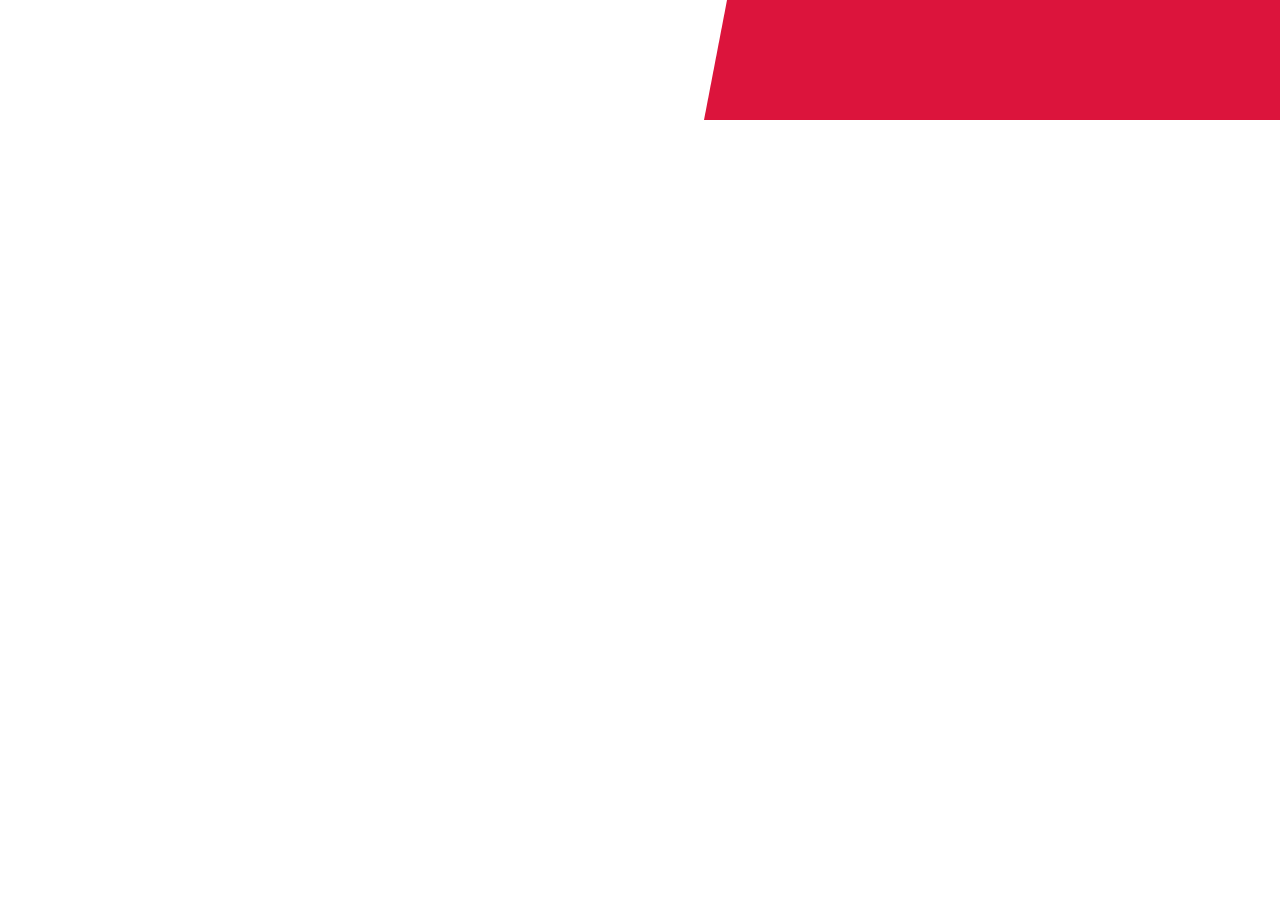
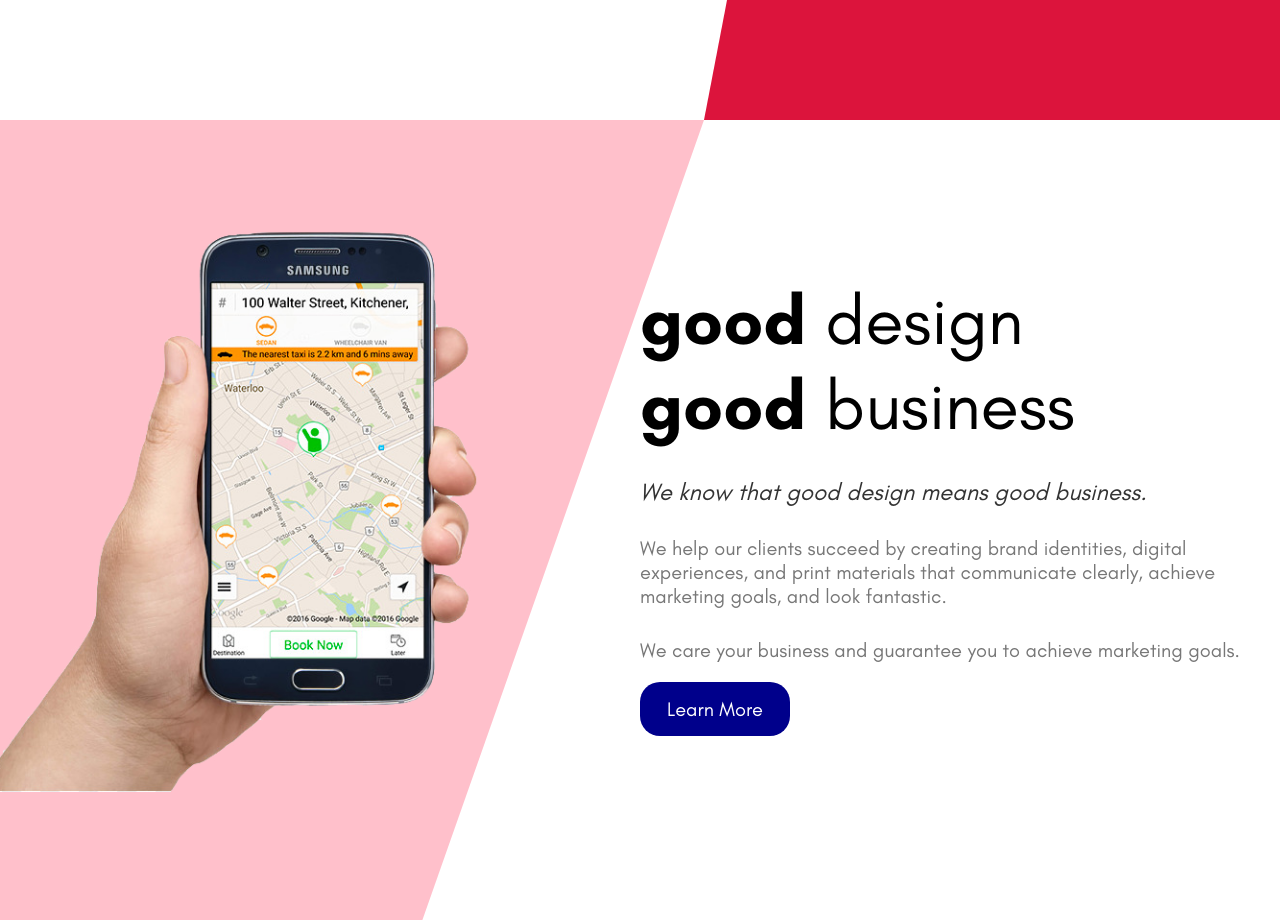
Before and after one commit to yogimeizalputra/Ditata, a React (Create React App) app: page / in a window 1280 px wide. Shown: the part 680-1600 px from the top of the page. Before the commit the page ends 800 px from the top, so only its background shows below. Built offline with nearby package versions, Linux system fonts and the light colour scheme.

Commit message:
Feature Page

```diff
--- a/src/App.jsx
+++ b/src/App.jsx
@@ -1,30 +1,46 @@
 import React from 'react';
-import styled from 'styled-components';
+import styled, { css } from 'styled-components';
+import Feature from './components/Feature';
 import Intro from './components/Intro';
 import Navbar from './components/Navbar';
 
 const Container = styled.div`
   height: 100vh;
   overflow: hidden;
+  position: relative;
 `
-const IntoShape = styled.div`
+const Shape = css`
   width: 100%;
   height: 100%;
   position: absolute;
   top: 0;
   left: 0;
   z-index: -1;
+`
+const IntoShape = styled.div`
+  ${Shape}
   clip-path: polygon(67% 0, 100% 0%, 100% 100%, 55% 100%);
   background-color: crimson;
+`
+const FeatureShape = styled.div`
+  ${Shape}
+  clip-path: polygon(0 0, 55% 0%, 33% 100%, 0 100%);
+  background-color: pink;
 `
 
 function App() {
   return (
-    <Container>
-      <Navbar />
-      <Intro />
-      <IntoShape />
-    </Container>
+    <>
+      <Container>
+        <Navbar />
+        <Intro />
+        <IntoShape />
+      </Container>
+      <Container>
+        <Feature />
+        <FeatureShape />
+      </Container>
+    </>
   );
 }
 
--- /dev/null
+++ b/src/components/Feature.jsx
@@ -0,0 +1,77 @@
+import React from 'react'
+import styled from 'styled-components'
+import App from '../img/app.png'
+import AnimatedShapes from './AnimatedShapes'
+
+const Container = styled.div`
+    display: flex;
+`
+const Left = styled.div`
+    width: 50%;
+`
+const Image = styled.img`
+    width: 90%;
+`
+const Right = styled.div`
+    width: 50%;
+    display: flex;
+    flex-direction: column;
+    justify-content: center;
+`
+const Title = styled.span`
+    font-size: 70px;
+`
+const SubTitle = styled.span`
+    font-size: 24px;
+    font-style: italic;
+    color: #333;
+    margin-top: 30px;
+`
+const Desc = styled.p`
+    font-size: 20px;
+    color: #777;
+    margin-top: 30px;
+`
+const Button = styled.button`
+    width: 150px;
+    border: none;
+    padding: 15px 20px;
+    background-color: darkblue;
+    color: white;
+    font-size: 20px;
+    border-radius: 20px;
+    margin-top: 20px;
+    cursor: pointer;
+`
+
+const Feature = () => {
+    return (
+        <Container>
+            <Left>
+                <Image src={App}/>
+            </Left>
+            <Right>
+                <Title>
+                    <b>good</b> design
+                    <br />
+                    <b>good</b> business
+                </Title>
+                <SubTitle>
+                    We know that good design means good business.
+                </SubTitle>
+                <Desc>
+                    We help our clients succeed by creating brand identities, digital
+                    experiences, and print materials that communicate clearly, achieve
+                    marketing goals, and look fantastic.
+                </Desc>
+                <Desc>
+                    We care your business and guarantee you to achieve marketing goals.
+                </Desc>
+                <Button>Learn More</Button>
+            </Right>
+            <AnimatedShapes />
+        </Container>
+    )
+}
+
+export default Feature
```
Also changed, not shown: src/img/app.jpg (deleted), src/img/app.png (added).
